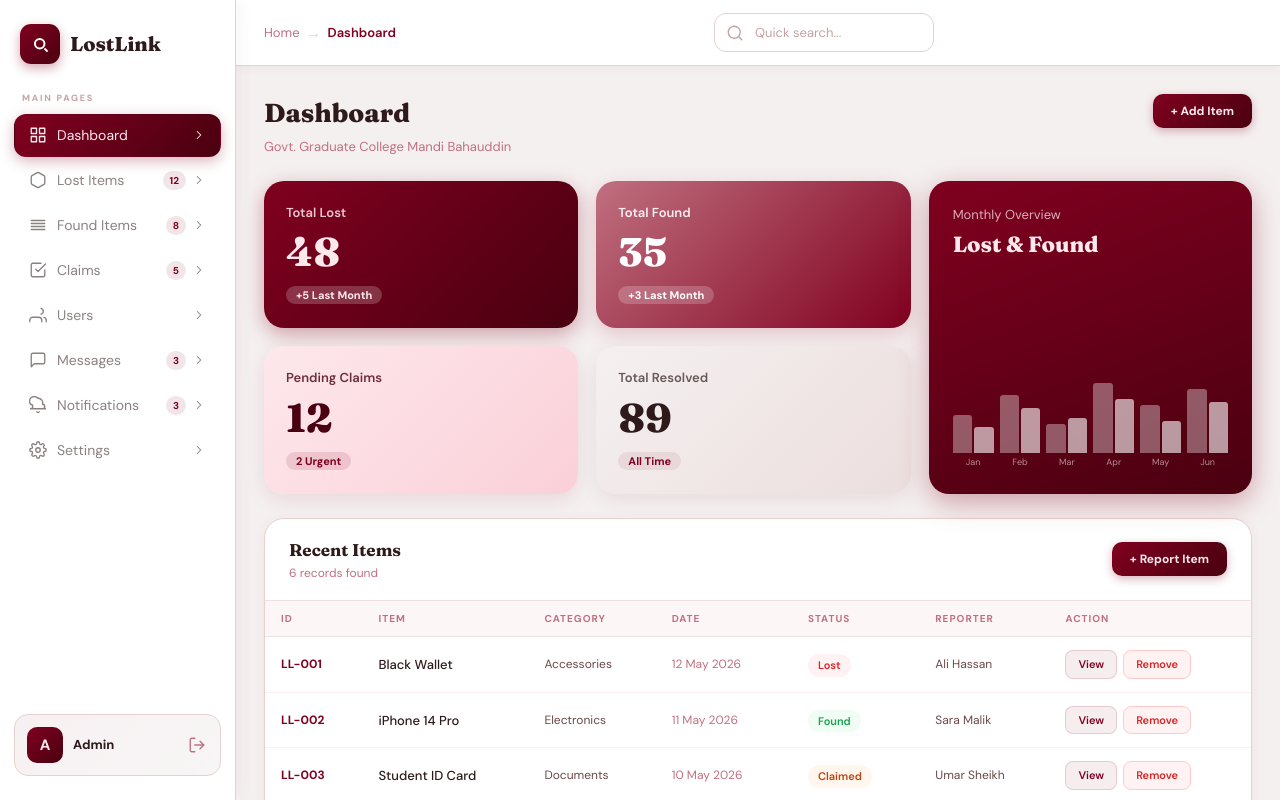
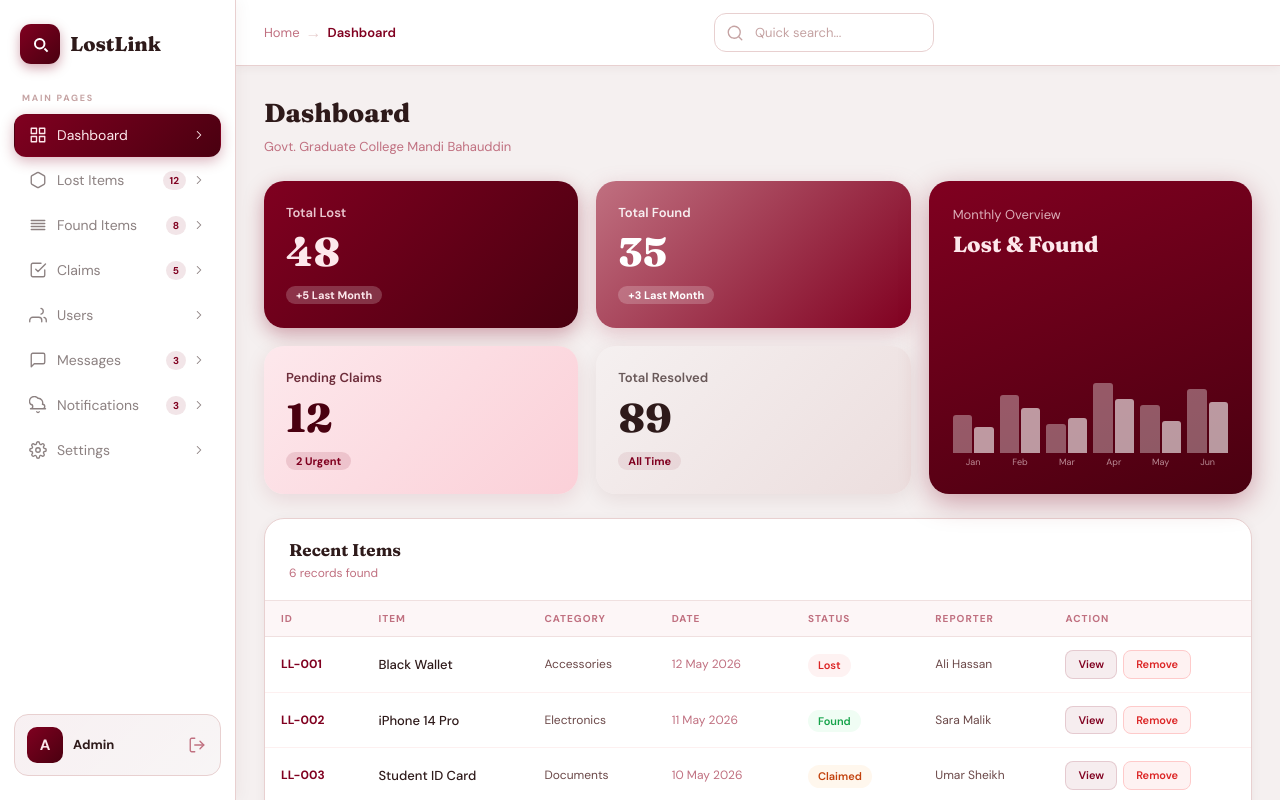
Before and after one commit to sibgha224/lostlink-FYP, a React (Vite) app: page /admin/dashboard in a window 1280 px wide. Shown: the top 800 px of the page. Built offline with nearby package versions, Linux system fonts and the light colour scheme.

Commit message:
update dashboard

```diff
--- a/src/pages/admin-dashboard.jsx
+++ b/src/pages/admin-dashboard.jsx
@@ -35,7 +35,7 @@ const initialItems = [
 ];
 
 const initialNotifs = [
-  { id: 1, msg:"New claim: iPhone 14 Pro",     time:"2 min ago", dot:"#800020", unread: true },
+  { id: 1, msg:"New claim: iPhone 14 Pro",    time:"2 min ago", dot:"#800020", unread: true },
   { id: 2, msg:"LL-003 marked as resolved",   time:"1 hr ago",  dot:"#16a34a", unread: true },
   { id: 3, msg:"New lost item: Blue Backpack", time:"3 hrs ago", dot:"#dc2626", unread: true },
   { id: 4, msg:"Sara Malik updated profile",  time:"Yesterday", dot:"#7c3aed", unread: false },
@@ -219,7 +219,6 @@ export default function AdminDashboard() {
                   <h1 style={{ fontFamily:"'Fraunces',serif", fontSize:26, fontWeight:800, color:"#2e1a1a", margin:0 }}>Dashboard</h1>
                   <p style={{ color:"#c07080", fontSize:13, marginTop:4 }}>Govt. Graduate College Mandi Bahauddin</p>
                 </div>
-                <button className="add-btn">+ Add Item</button>
               </div>
 
               {/* STATS & CHARTS */}
@@ -276,7 +275,6 @@ export default function AdminDashboard() {
                   </h2>
                   <p style={{ fontSize:12, color:"#c07080", marginTop:2 }}>{filtered.length} records found</p>
                 </div>
-                <button className="add-btn">+ Report Item</button>
               </div>
               <div style={{ overflowX:"auto" }}>
                 <table style={{ width:"100%", borderCollapse:"collapse" }}>
```
